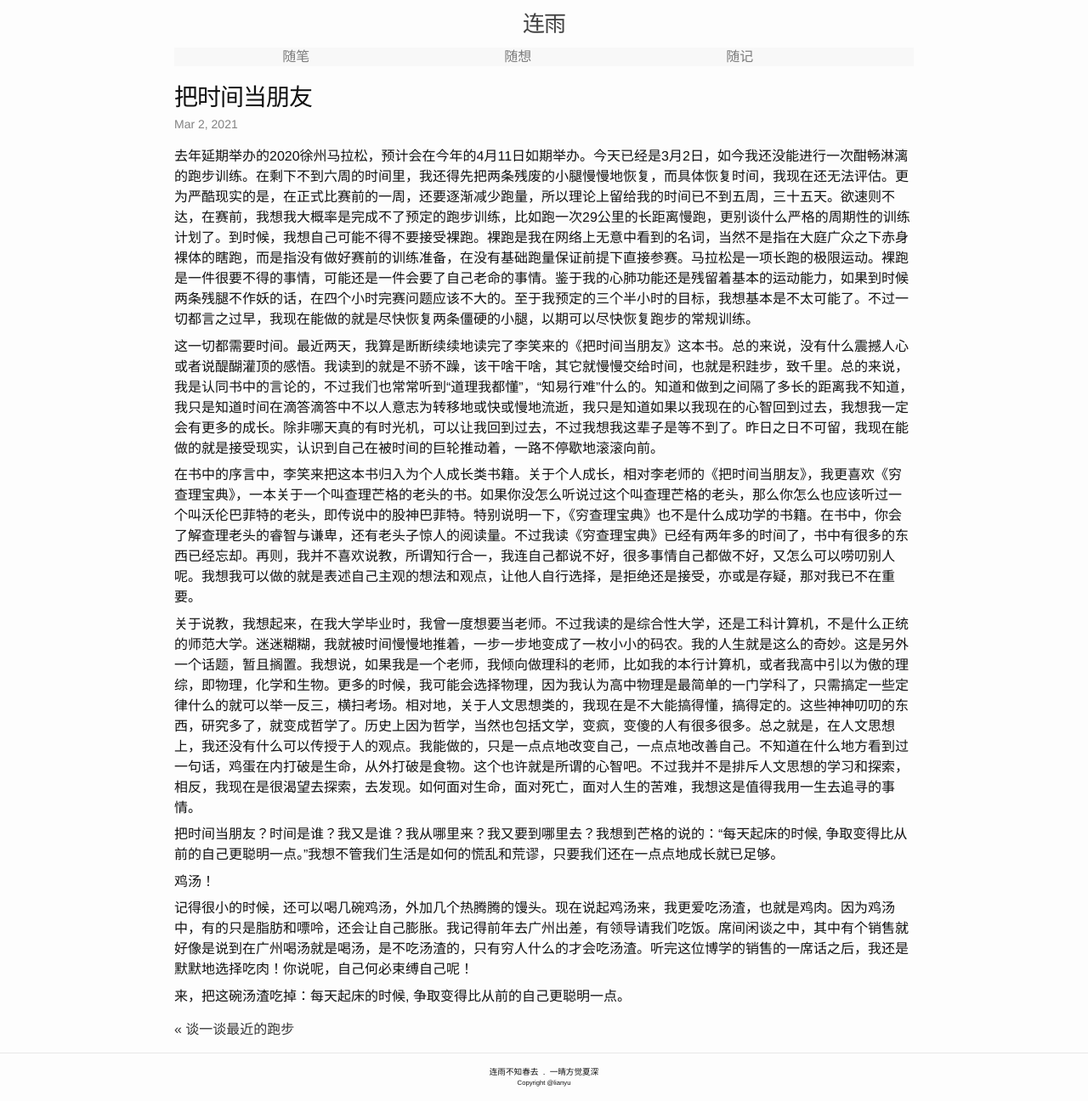
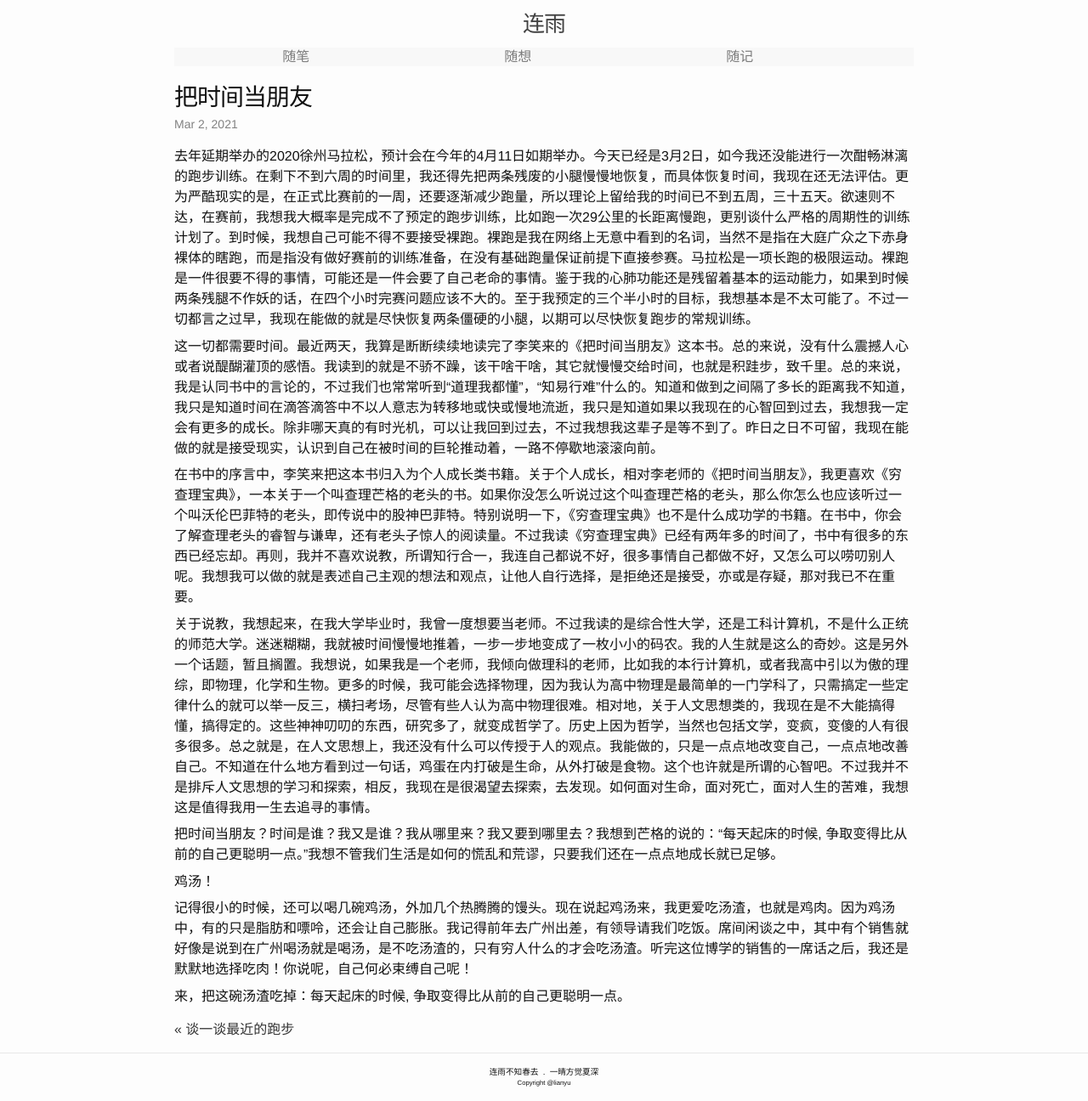
Before and after one commit to lianyu1115/lianyu, a Jekyll site: the page built from _essays/2021-03-02-把时间当朋友.md, in a window 1280 px wide. Shown: the whole page at 85% size. Built offline with Jekyll 4.4.1, drawn with Linux system fonts in a browser that asks for light colours.

Commit message:
Update 2021-03-02-把时间当朋友.md

```diff
--- a/_essays/2021-03-02-把时间当朋友.md
+++ b/_essays/2021-03-02-把时间当朋友.md
@@ -12,7 +12,7 @@ tags: ''
 
 在书中的序言中，李笑来把这本书归入为个人成长类书籍。关于个人成长，相对李老师的《把时间当朋友》，我更喜欢《穷查理宝典》，一本关于一个叫查理芒格的老头的书。如果你没怎么听说过这个叫查理芒格的老头，那么你怎么也应该听过一个叫沃伦巴菲特的老头，即传说中的股神巴菲特。特别说明一下，《穷查理宝典》也不是什么成功学的书籍。在书中，你会了解查理老头的睿智与谦卑，还有老头子惊人的阅读量。不过我读《穷查理宝典》已经有两年多的时间了，书中有很多的东西已经忘却。再则，我并不喜欢说教，所谓知行合一，我连自己都说不好，很多事情自己都做不好，又怎么可以唠叨别人呢。我想我可以做的就是表述自己主观的想法和观点，让他人自行选择，是拒绝还是接受，亦或是存疑，那对我已不在重要。
 
-关于说教，我想起来，在我大学毕业时，我曾一度想要当老师。不过我读的是综合性大学，还是工科计算机，不是什么正统的师范大学。迷迷糊糊，我就被时间慢慢地推着，一步一步地变成了一枚小小的码农。我的人生就是这么的奇妙。这是另外一个话题，暂且搁置。我想说，如果我是一个老师，我倾向做理科的老师，比如我的本行计算机，或者我高中引以为傲的理综，即物理，化学和生物。更多的时候，我可能会选择物理，因为我认为高中物理是最简单的一门学科了，只需搞定一些定律什么的就可以举一反三，横扫考场。相对地，关于人文思想类的，我现在是不大能搞得懂，搞得定的。这些神神叨叨的东西，研究多了，就变成哲学了。历史上因为哲学，当然也包括文学，变疯，变傻的人有很多很多。总之就是，在人文思想上，我还没有什么可以传授于人的观点。我能做的，只是一点点地改变自己，一点点地改善自己。不知道在什么地方看到过一句话，鸡蛋在内打破是生命，从外打破是食物。这个也许就是所谓的心智吧。不过我并不是排斥人文思想的学习和探索，相反，我现在是很渴望去探索，去发现。如何面对生命，面对死亡，面对人生的苦难，我想这是值得我用一生去追寻的事情。
+关于说教，我想起来，在我大学毕业时，我曾一度想要当老师。不过我读的是综合性大学，还是工科计算机，不是什么正统的师范大学。迷迷糊糊，我就被时间慢慢地推着，一步一步地变成了一枚小小的码农。我的人生就是这么的奇妙。这是另外一个话题，暂且搁置。我想说，如果我是一个老师，我倾向做理科的老师，比如我的本行计算机，或者我高中引以为傲的理综，即物理，化学和生物。更多的时候，我可能会选择物理，因为我认为高中物理是最简单的一门学科了，只需搞定一些定律什么的就可以举一反三，横扫考场，尽管有些人认为高中物理很难。相对地，关于人文思想类的，我现在是不大能搞得懂，搞得定的。这些神神叨叨的东西，研究多了，就变成哲学了。历史上因为哲学，当然也包括文学，变疯，变傻的人有很多很多。总之就是，在人文思想上，我还没有什么可以传授于人的观点。我能做的，只是一点点地改变自己，一点点地改善自己。不知道在什么地方看到过一句话，鸡蛋在内打破是生命，从外打破是食物。这个也许就是所谓的心智吧。不过我并不是排斥人文思想的学习和探索，相反，我现在是很渴望去探索，去发现。如何面对生命，面对死亡，面对人生的苦难，我想这是值得我用一生去追寻的事情。
 
 把时间当朋友？时间是谁？我又是谁？我从哪里来？我又要到哪里去？我想到芒格的说的：“每天起床的时候, 争取变得比从前的自己更聪明一点。”我想不管我们生活是如何的慌乱和荒谬，只要我们还在一点点地成长就已足够。
 
```
